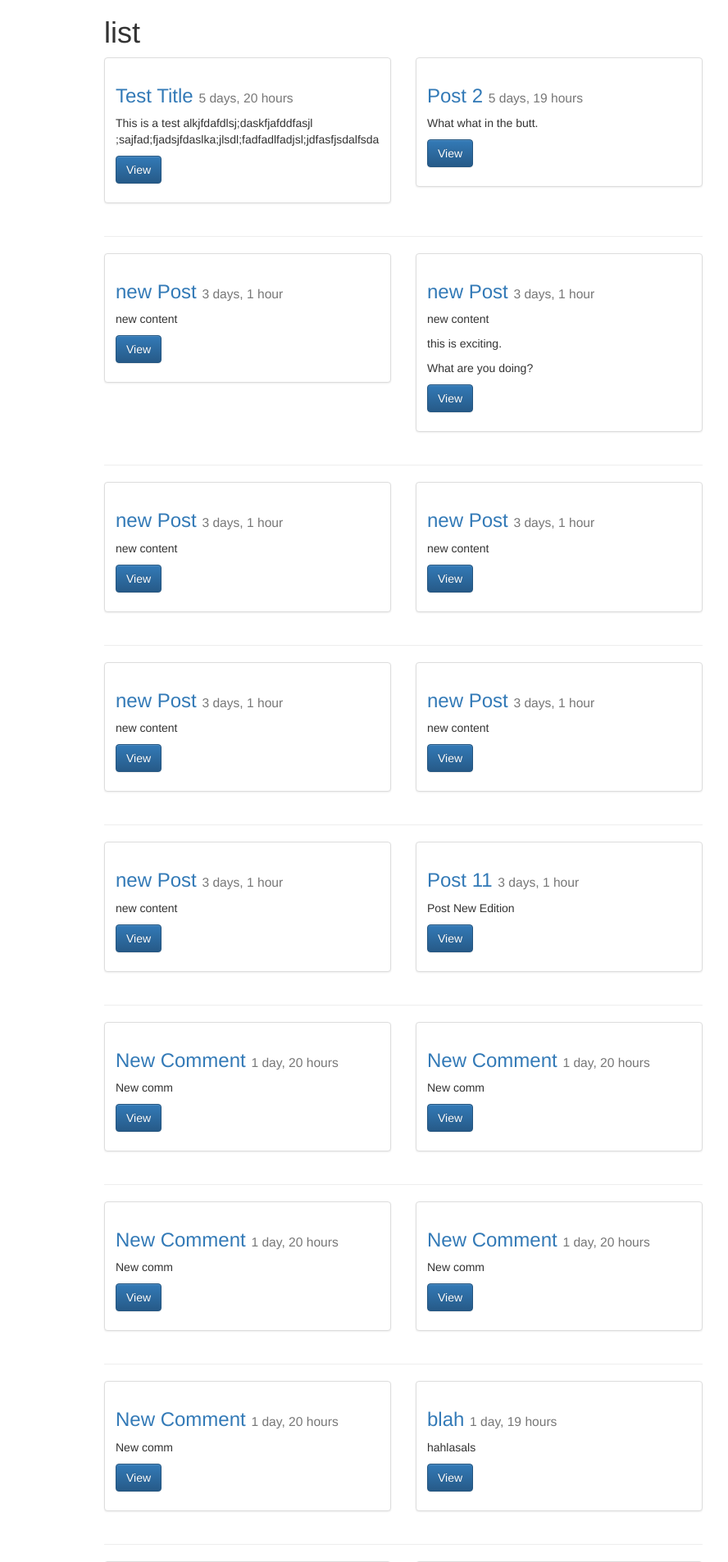
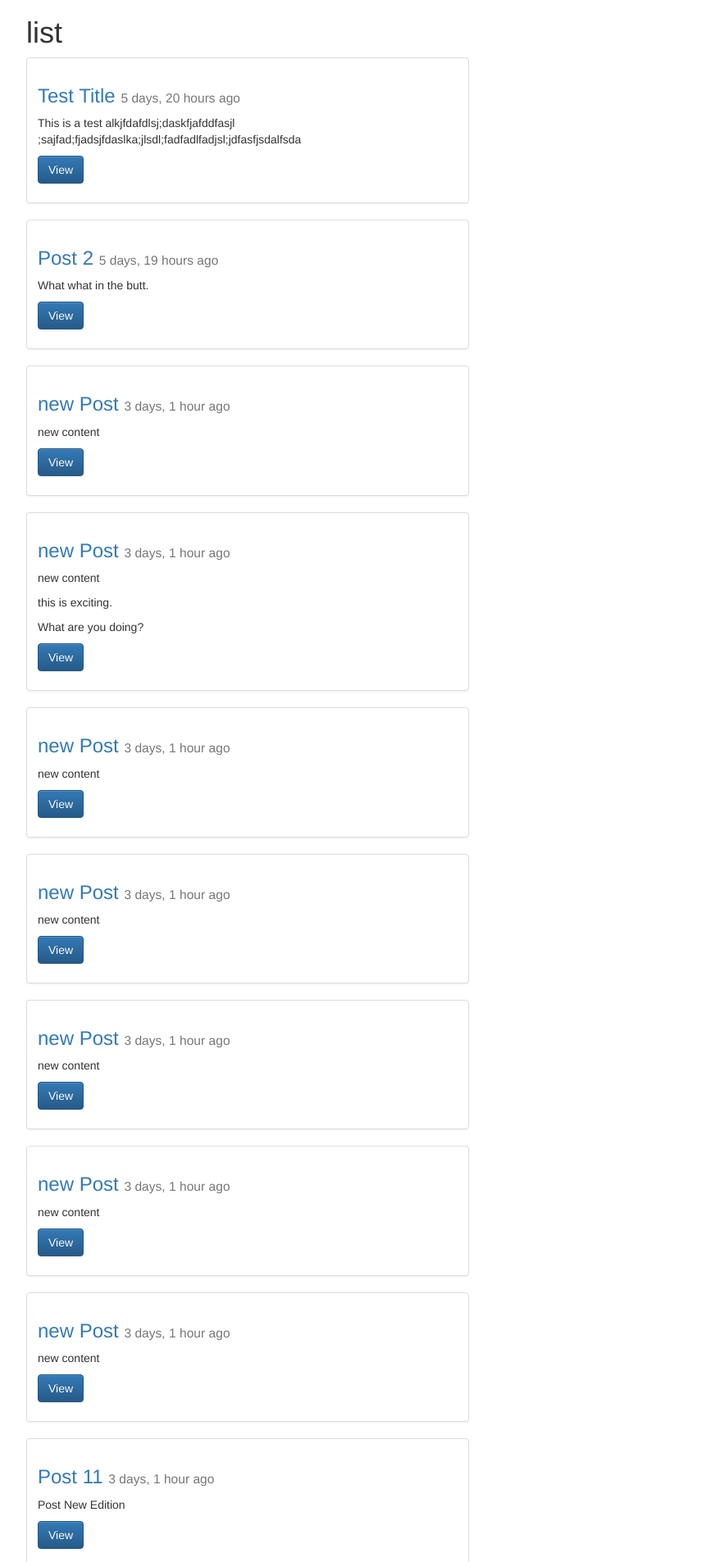
Before and after one commit to dbw1/d_blog_1, a Django app: page /posts/ in a window 1280 px wide. Shown: the top 1906 px of the page at 82% size, without its empty margins (148-1036 px from the left). Run offline with Django 3.2, Linux system fonts and the light colour scheme; data comes from the database, SQL or seed files in the repository; some libraries are stand-ins or nearby versions.

Commit message:
Edit post size to line up with post updates, also 1 post per row

```diff
--- a/templates/post_list.html
+++ b/templates/post_list.html
@@ -1,29 +1,28 @@
 {% extends "base.html" %}
 {% block content %}
 
-<div class = 'col-sm-8 col-sm-offset-2'>
+<div class="col-sm-6 col-sm-offset-1">
 	<h1> {{ title }} </h1>
-	<div class="row">
+
 	{% for obj in object_list %}
 
-
-  		<div class="col-sm-6">
+	<div class="row">
+  		<div class="col-sm-12">
     		<div class="thumbnail">
       		<!-- <img src="..." alt="..."> -->
       			<div class="caption">
         		<h3>
         			<a href='{{ obj.get_absolute_url }}'>{{ obj.title }}</a>
-        			<small>{{ obj.timestamp|timesince }}</small>
+        			<small>{{ obj.timestamp|timesince }} ago</small>
         		</h3>
 		        <p>{{ obj.content |linebreaks|truncatechars:120}}</p>
 		        <p><a href="{{ obj.get_absolute_url }}" class="btn btn-primary" role="button">View</a> </p>
 		      	</div>
     		</div>
   		</div>
+	<hr/>
+	</div>
+	{% endfor %}
 
-
-  	{% cycle "" "<div class='col-sm-12'><hr/></div></div><div class ='row'>" %}
-	{% endfor %}
-	</div>
 </div>
 {% endblock content %}
```
